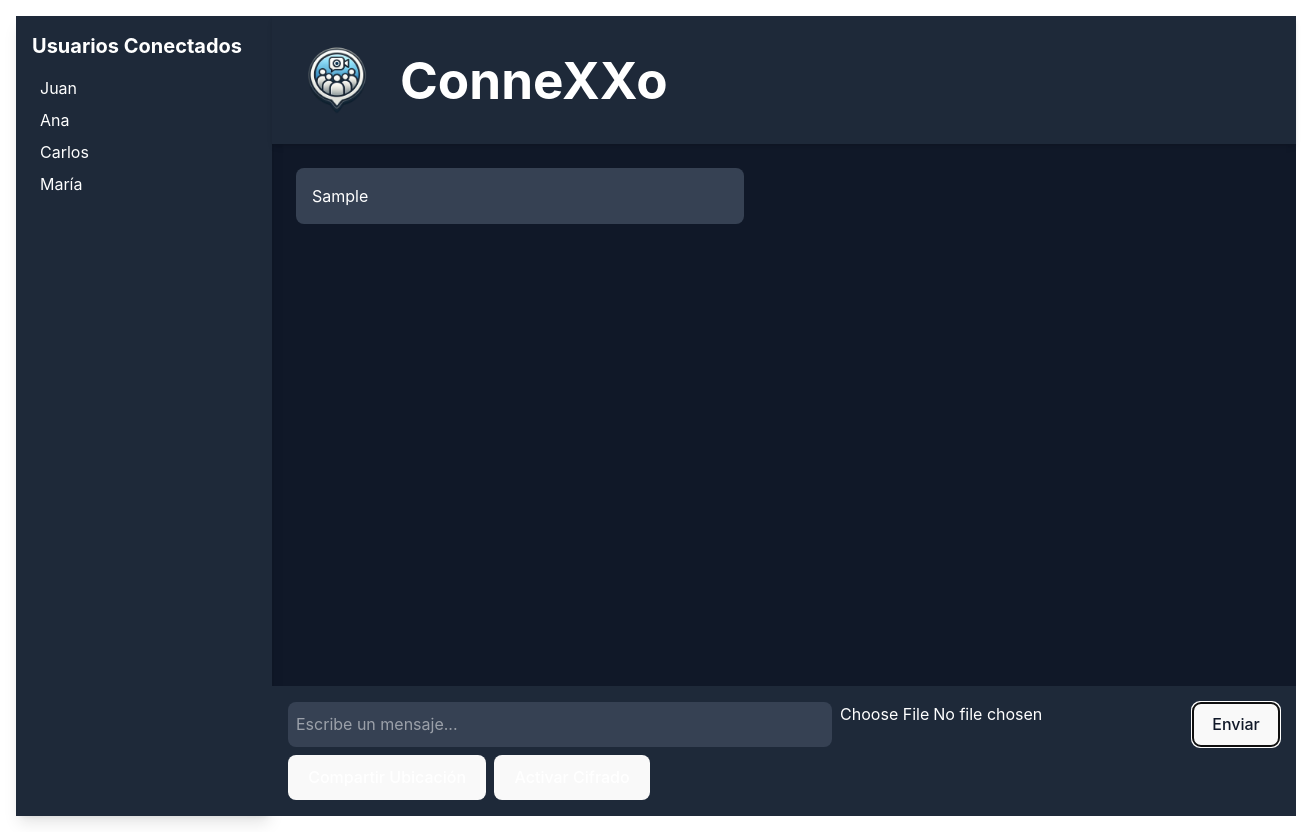
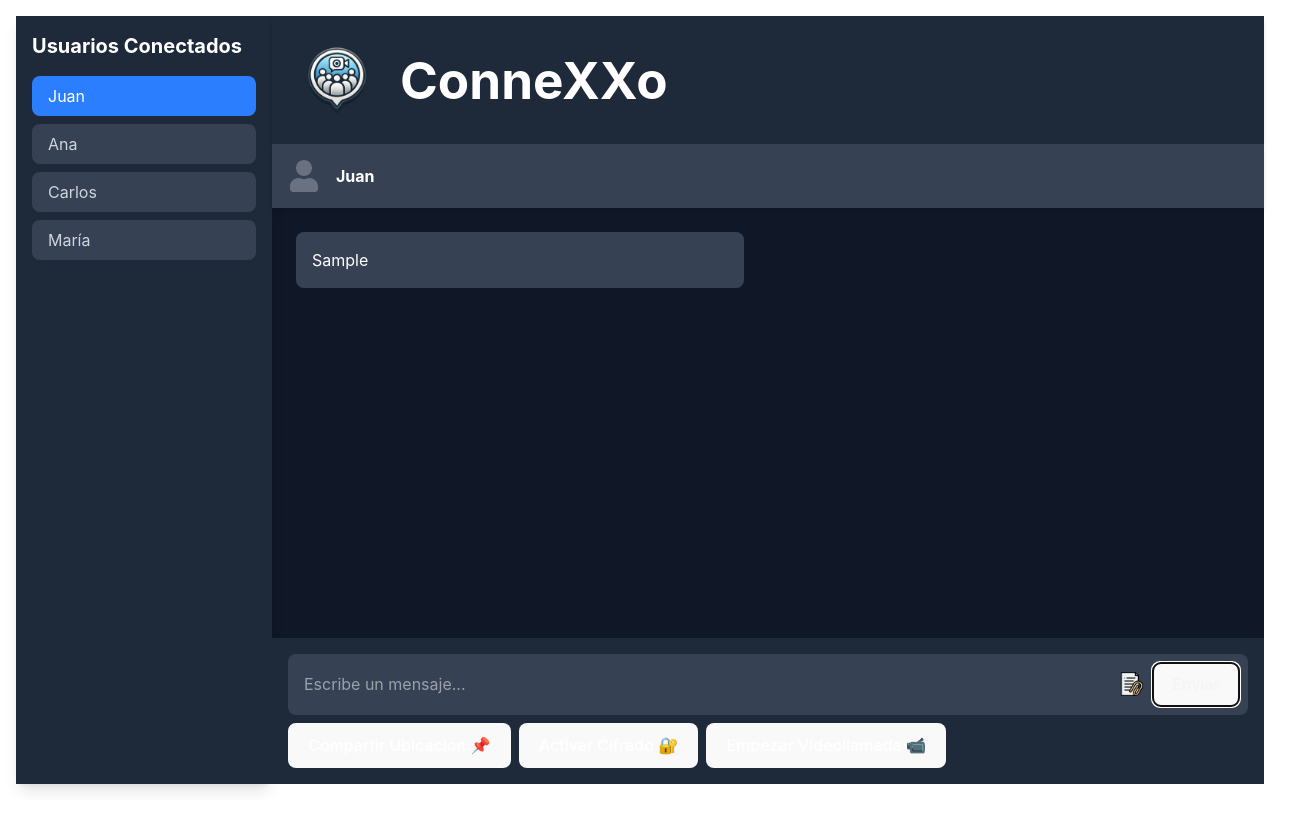
Before and after one commit to ManuelxCruzh86/ProyectoPOI, a React (Vite) app in the folder ProyOrientInt/frontend/: page /chat in a window 1280 px wide. Both pictures are taken after typing "Sample" into the empty fields and a click on the button "Enviar". Shown: the whole page, 1312 px wide, since content can reach past the window. After the commit the page ends 800 px from the top, so only its background shows below. Built offline with nearby package versions, Linux system fonts and the light colour scheme; no server answers.

Commit message:
Videollamada Privada

```diff
--- a/ProyOrientInt/frontend/src/App.jsx
+++ b/ProyOrientInt/frontend/src/App.jsx
@@ -13,10 +13,7 @@ import Login from "./pages/Login";
 
 function App() {
   return (
-    <div className="h-screen flex flex-col">
-
-      {/* Configuración de rutas */}
-      <div className="flex-1 p-4">
+      <div className="h-screen w-screen p-4">
         <Routes>
           <Route path="/" element={<Home />} />
           <Route path="/chat" element={<Chat />} />
@@ -30,7 +27,7 @@ function App() {
           <Route path="/login" element={<Login />} />
         </Routes>
       </div>
-    </div>
+
   );
 }
 
--- a/ProyOrientInt/frontend/src/pages/Chat.jsx
+++ b/ProyOrientInt/frontend/src/pages/Chat.jsx
@@ -1,5 +1,6 @@
-import { useState } from "react";
-import { Link } from "react-router-dom";
+import React, { useState, useRef, useEffect } from "react";
+import { FaMicrophone, FaMicrophoneSlash, FaVideo, FaVideoSlash, FaPhoneSlash, FaUser } from "react-icons/fa";
+import clipIcon from '../assets/adjunto.png';
 
 function ChatIndividual() {
   const [showNotifications, setShowNotifications] = useState(false);
@@ -8,21 +9,77 @@ function ChatIndividual() {
   const [mensajes, setMensajes] = useState([]);
   const [archivo, setArchivo] = useState(null);
   const [cifrado, setCifrado] = useState(false);
+  const [isOpen, setIsOpen] = useState(false);
+  const [isMicOn, setIsMicOn] = useState(true);
+  const [isVideoOn, setIsVideoOn] = useState(true);
+  const [showPreview, setShowPreview] = useState(true);
+  const [nombreUser, setNombreUser] = useState("");
+  const videoRef = useRef(null);
 
-  const usuarios = [
-    { id: 1, nombre: "Juan", estado: "" },
-    { id: 2, nombre: "Ana", estado: "" },
-    { id: 3, nombre: "Carlos", estado: "" },
-    { id: 4, nombre: "María", estado: "" },
-  ];
+
+  useEffect(() => {
+    if (showPreview) {
+      navigator.mediaDevices
+        .getUserMedia({ video: isVideoOn, audio: isMicOn })
+        .then((stream) => {
+          if (videoRef.current) {
+            videoRef.current.srcObject = stream;
+          }
+        })
+        .catch((error) => {
+          console.error("Error al acceder a los dispositivos multimedia:", error);
+        });
+    }
+  }, [isMicOn, isVideoOn, showPreview]);
+
+
+  const [usuarios, setUsuarios] = useState([
+    { id: 1, nombre: "Juan", estado: "", activo: 1 },
+    { id: 2, nombre: "Ana", estado: "", activo: 0 },
+    { id: 3, nombre: "Carlos", estado: "", activo: 0 },
+    { id: 4, nombre: "María", estado: "", activo: 0 },
+  ]);
+
+  useEffect(() => {
+    const usuarioActivo = usuarios.find((usuario) => usuario.activo === 1);
+    if (usuarioActivo) {
+      setNombreUser(usuarioActivo.nombre);
+    }
+  }, [usuarios]);
+
 
   const enviarMensaje = (e) => {
     e.preventDefault();
     if (mensaje.trim() || archivo) {
-      setMensajes([...mensajes, { id: mensajes.length + 1, texto: mensaje, archivo }]);
+      const archivoUrl = archivo ? URL.createObjectURL(archivo) : null;
+      setMensajes([...mensajes, { id: mensajes.length + 1, texto: mensaje, archivo: archivoUrl }]);
       setMensaje("");
       setArchivo(null);
     }
+  };
+
+   const openModal = () => {
+     setIsOpen(true);
+     setShowPreview(true);
+   };
+
+
+   const closeModal = () => {
+     setIsOpen(false);
+     setShowPreview(false);
+   };
+
+   const manejarClick = (usuarioId) => {
+    const usuariosActualizados = usuarios.map((usuario) => {
+      return {
+        ...usuario,
+        activo: usuario.id === usuarioId ? 1 : 0,
+      };
+    });
+    setUsuarios(usuariosActualizados);
+
+    const usuarioActivo = usuarios.find((usuario) => usuario.id === usuarioId);
+    setNombreUser(usuarioActivo ? usuarioActivo.nombre : "");
   };
 
   const compartirUbicacion = () => {
@@ -37,13 +94,20 @@ function ChatIndividual() {
     }
   };
 
+
   return (
-    <div className="h-screen w-screen flex bg-gray-900 text-white">
+    <div className="h-full w-full flex bg-gray-900 text-white">
         <aside className="w-64 bg-gray-800 p-4 shadow-lg">
           <h2 className="text-xl font-bold mb-4">Usuarios Conectados</h2>
             <ul className="space-y-2">
             {usuarios.map((usuario) => (
-            <li key={usuario.id} className="flex items-center space-x-2">
+              <li
+                key={usuario.id}
+                className={`flex items-center space-x-2 p-2 rounded-lg cursor-pointer ${
+                  1 === usuario.activo ? 'bg-blue-500 text-white' : 'bg-gray-700 text-gray-300'
+                }`}
+                onClick={() => manejarClick(usuario.id)}
+              >
                 <span>{usuario.estado}</span>
                 <span>{usuario.nombre}</span>
               </li>
@@ -51,7 +115,7 @@ function ChatIndividual() {
           </ul>
         </aside>
 
-      <main className="flex-1 flex flex-col">
+        <main className="relative flex-1 flex flex-col">
           <nav className="p-4 bg-gray-800 flex justify-between items-center shadow-md">
             <div className="flex items-center space-x-4">
               <img src="/conexxo.png" className="h-24 w-24 object-contain" alt="logo" />
@@ -59,61 +123,157 @@ function ChatIndividual() {
             </div>
           </nav>
 
-        <div className="flex-1 p-6 overflow-y-auto">
+          <div className="p-4 bg-gray-700 flex justify-between items-center shadow-md">
+            <div className="flex items-center space-x-4">
+                <FaUser className="text-gray-500 w-8 h-8" />
+                <span className="text-base font-bold">{nombreUser}</span>
+            </div>
+          </div>
+
+          <div className="flex-none p-6 overflow-y-auto">
             {mensajes.map((msg) => (
               <div key={msg.id} className="mb-4">
                 <div className="bg-gray-700 p-4 rounded-lg max-w-md">
                   <p>{cifrado ? "[Mensaje Cifrado]" : msg.texto}</p>
-                {msg.archivo && (typeof msg.archivo === "string" ? (
+
+                  {msg.archivo && (
+                    typeof msg.archivo === "string" ? (
+                      msg.archivo.endsWith(".png") || msg.archivo.endsWith(".jpg") || msg.archivo.endsWith(".jpeg") ? (
+                        <img src={msg.archivo} alt="Archivo adjunto" className="max-w-full h-auto" />
+                      ) : (
                         <a href={msg.archivo} target="_blank" rel="noopener noreferrer" className="text-blue-400">Ver archivo</a>
+                      )
                     ) : (
                       <p>Archivo adjunto</p>
-                ))}
+                    )
+                  )}
+
                 </div>
               </div>
             ))}
           </div>
 
-        <form onSubmit={enviarMensaje} className="p-4 bg-gray-800 flex flex-col gap-2">
-          <div className="flex gap-2">
+
+          <form onSubmit={enviarMensaje} className="absolute inset-x-0 bottom-0 p-4 bg-gray-800 flex flex-col gap-2">
+
+                 <div className="flex items-center gap-2 bg-gray-700 p-2 rounded-lg">
                     <input
                       type="text"
                       value={mensaje}
                       onChange={(e) => setMensaje(e.target.value)}
                       placeholder="Escribe un mensaje..."
-              className="flex-1 p-2 rounded-lg bg-gray-700 text-white focus:outline-none focus:ring-2 focus:ring-yellow-400"
+                      className="flex-1 p-2 bg-transparent text-white focus:outline-none focus:ring-2 focus:ring-yellow-400"
                     />
+                    <label className="cursor-pointer text-gray-400 hover:text-white ">
                       <input
                          type="file"
                          onChange={(e) => setArchivo(e.target.files[0])}
-              className="text-white"
+                         className="hidden"
                       />
+                      <img src={clipIcon} alt="Adjuntar archivo" className="w-6 h-6" />
+                    </label>
                     <button
                       type="submit"
-              className="bg-yellow-400 text-gray-900 px-4 py-2 rounded-lg font-semibold hover:bg-yellow-500 transition"
+                      className="bg-yellow-400 text-gray-100 px-4 py-2 rounded-lg font-semibold hover:bg-yellow-500 transition"
                        >
                       Enviar
                     </button>
                   </div>
+
                   <div className="flex gap-2">
                     <button
                       type="button"
                       onClick={compartirUbicacion}
                       className="bg-blue-500 text-white px-4 py-2 rounded-lg font-semibold hover:bg-blue-600 transition"
                     >
-              Compartir Ubicación
+                      Compartir Ubicación 📌
                     </button>
                     <button
                       type="button"
                       onClick={() => setCifrado(!cifrado)}
                       className="bg-red-500 text-white px-4 py-2 rounded-lg font-semibold hover:bg-red-600 transition"
                     >
-              {cifrado ? "Desactivar Cifrado" : "Activar Cifrado"}
+                      {cifrado ? "Desactivar Cifrado 🔓" : "Activar Cifrado 🔐"}
+                    </button>
+                    <button
+                      type="button"
+                      onClick={openModal}
+                      className="bg-red-500 text-white px-4 py-2 rounded-lg font-semibold hover:bg-red-600 transition"
+                    >
+                      Empezar Videollamada 📹
                     </button>
                   </div>
             </form>
         </main>
+
+
+
+        {isOpen && (
+        <div class="relative z-10" aria-labelledby="modal-title" role="dialog" aria-modal="true">
+          <div class="fixed inset-0 bg-gray-900/75 transition-opacity" aria-hidden="true"></div>
+              <div class="fixed inset-0 z-10 w-screen overflow-y-auto">
+                <div class="flex min-h-full items-end justify-center p-4 text-center sm:items-center sm:p-0">
+
+                  <div class="relative transform overflow-hidden rounded-lg bg-black text-left shadow-xl transition-all sm:my-8 sm:w-full sm:max-w-lg">
+                    <div class="bg-gray-700 px-4 pt-5 pb-4 sm:p-6 sm:pb-4">
+
+                      <div class="sm:flex sm:items-start">
+
+                      <div className="w-full max-w-2xl bg-gray-800 rounded-lg shadow-lg p-6">
+                          <h2 className="text-2xl font-semibold text-white mb-4">Videollamada Privada</h2>
+                              <div className="bg-gray-700 rounded-lg overflow-hidden mb-4">
+                                    {isVideoOn ? (
+                                      <video ref={videoRef} autoPlay muted className="w-full h-48 object-cover" />
+                                    ) : (
+                                      <div className="w-full h-48 bg-gray-600 flex items-center justify-center">
+                                        <p className="text-gray-400 font-bold">Cámara apagada</p>
                                       </div>
+                                    )}
+                                  </div>
+
+                                  <div className="bg-gray-700 rounded-lg overflow-hidden mb-4">
+                                      <div className="w-full h-48 bg-gray-700 rounded-lg flex items-center justify-center">
+                                        <p className="text-white font-bold">Video de Juan</p>
+                                      </div>
+                                  </div>
+
+                                  <div className="flex justify-center gap-4 mb-6">
+                                    <button
+                                      onClick={() => setIsMicOn(!isMicOn)}
+                                      className={`p-3 rounded-full text-white ${
+                                        isMicOn ? "bg-green-500 hover:bg-green-600" : "bg-red-500 hover:bg-red-600"
+                                      }`}
+                                    >
+                                      {isMicOn ? <FaMicrophone size={20} /> : <FaMicrophoneSlash size={20} />}
+                                    </button>
+                                    <button
+                                      onClick={() => setIsVideoOn(!isVideoOn)}
+                                      className={`p-3 rounded-full text-white ${
+                                        isVideoOn ? "bg-green-500 hover:bg-green-600" : "bg-red-500 hover:bg-red-600"
+                                      }`}
+                                    >
+                                      {isVideoOn ? <FaVideo size={20} /> : <FaVideoSlash size={20} />}
+                                    </button>
+
+                                    <button
+                                        className="p-3 rounded-full bg-red-600 hover:bg-red-700 text-white"
+                                        onClick={closeModal}
+                                          >
+                                        <FaPhoneSlash size={24} />
+                                    </button>
+                                  </div>
+                      </div>
+                      </div>
+                    </div>
+                  </div>
+                </div>
+              </div>
+        </div>
+        )}
+
+        </div>
+
+
   );
 }
 
```
Also changed, not shown: ProyOrientInt/frontend/src/assets/adjunto.png (added). Lines whose indentation alone changed are shown as unchanged.
